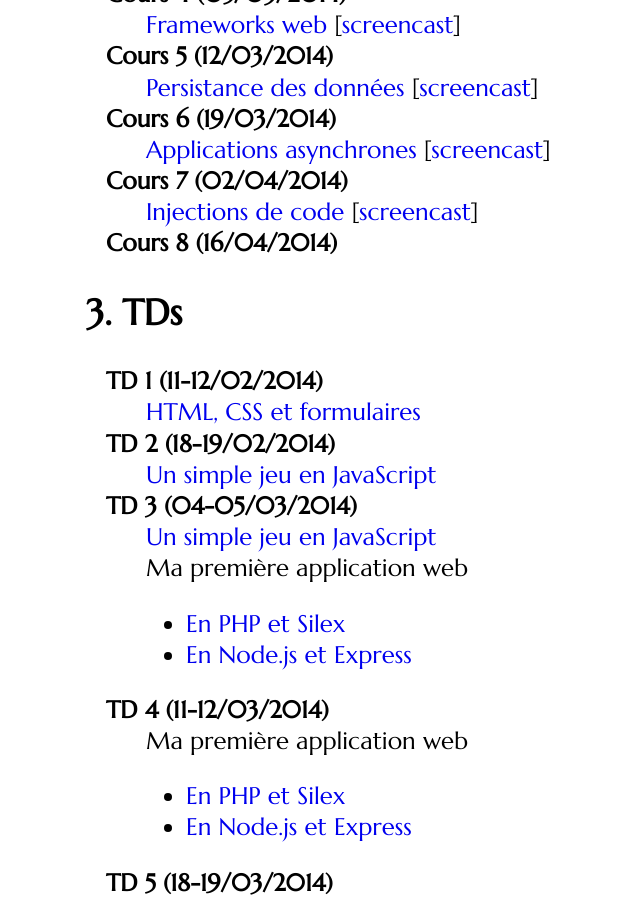
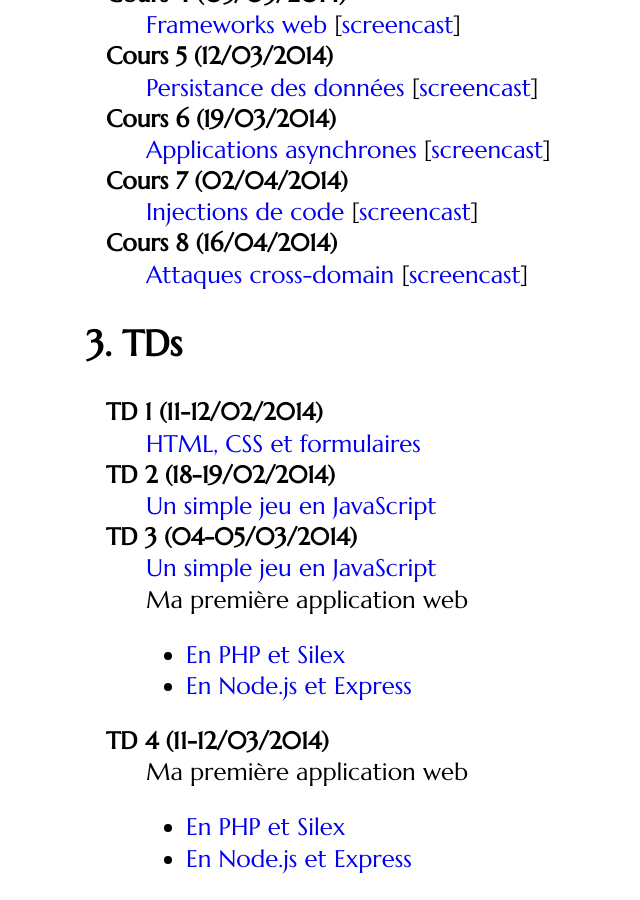
Before and after one commit to defeo/aws, a Jekyll site: the page built from index.md, in a window 1280 px wide and 900 px high, scrolled down 722 px. Shown: the whole window, without its empty margins (0-640 px from the left). Built offline with Jekyll 4.4.1, drawn with Linux system fonts in a browser that asks for light colours; some web fonts are replaced.

Commit message:
Lien cours 8 et screencast

```diff
--- a/index.md
+++ b/index.md
@@ -37,7 +37,7 @@ Cours 7 (02/04/2014)
 : [Injections de code](classes/class7) [[screencast](http://proust.prism.uvsq.fr/~dfl/aws-vids/class-20140402.mp4)]
 
 Cours 8 (16/04/2014)
-:
+: [Attaques cross-domain](classes/class8) [[screencast](http://proust.prism.uvsq.fr/~dfl/aws-vids/class-20140416.mp4)]
 
 
 ## TDs
```
